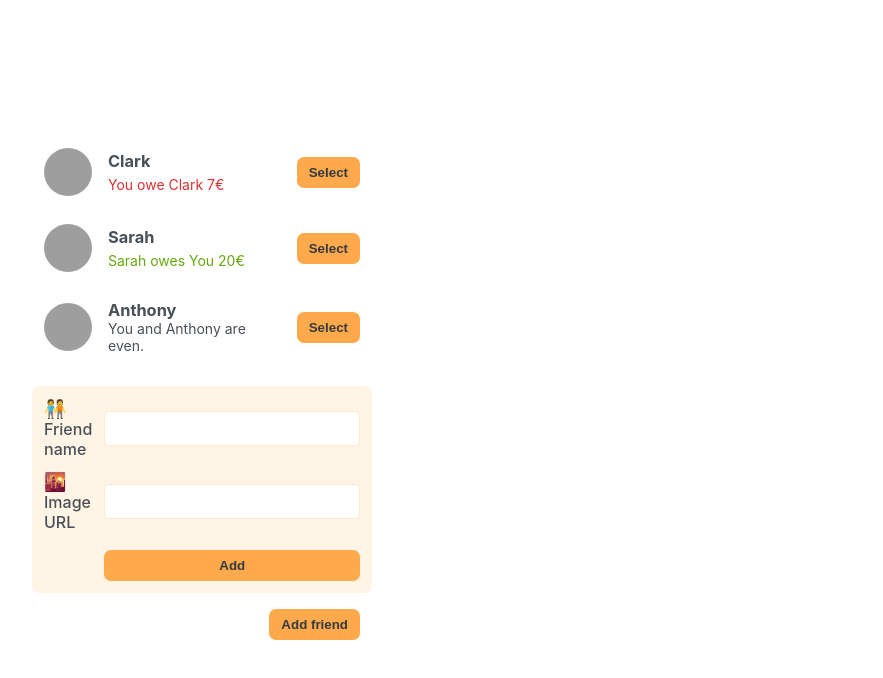
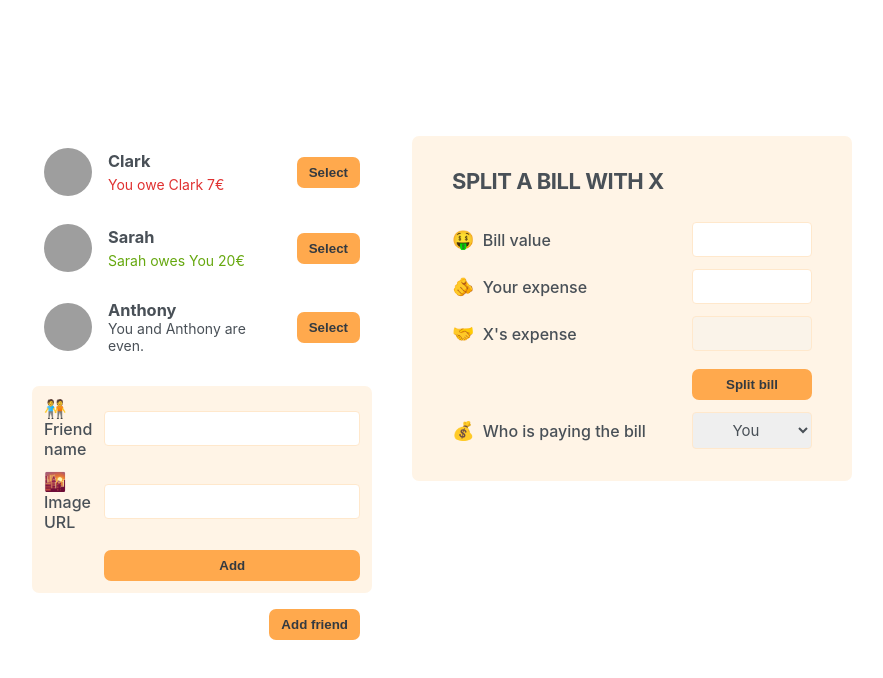
Before and after one commit to PatrykKonior/eat-demo, a React (Create React App) app: page / in a window 1280 px wide. Shown: the top 678 px of the page, without its empty margins (198-1081 px from the left). Built offline with nearby package versions, Linux system fonts and the light colour scheme; grey boxes are pictures that could not be loaded.

Commit message:
Finish static components

```diff
--- a/src/App.js
+++ b/src/App.js
@@ -27,6 +27,8 @@
         <FormAddFriend />
         <Button>Add friend</Button>
       </div>
+
+      <FormSplitBill />
     </div>
   );
 }
@@ -80,3 +82,26 @@
     </form>
   );
 }
+
+function FormSplitBill() {
+  return (
+    <form className="form-split-bill">
+      <h2>Split a bill with X</h2>
+      <label>🤑 Bill value</label>
+      <input type="text" />
+
+      <label>🫵 Your expense</label>
+      <input type="text" />
+
+      <label>🤝 X's expense</label>
+      <input type="text" disabled />
+      <Button>Split bill</Button>
+
+      <label>💰 Who is paying the bill</label>
+      <select>
+        <option value="user">You</option>
+        <option value="friend">X</option>
+      </select>
+    </form>
+  );
+}
```
